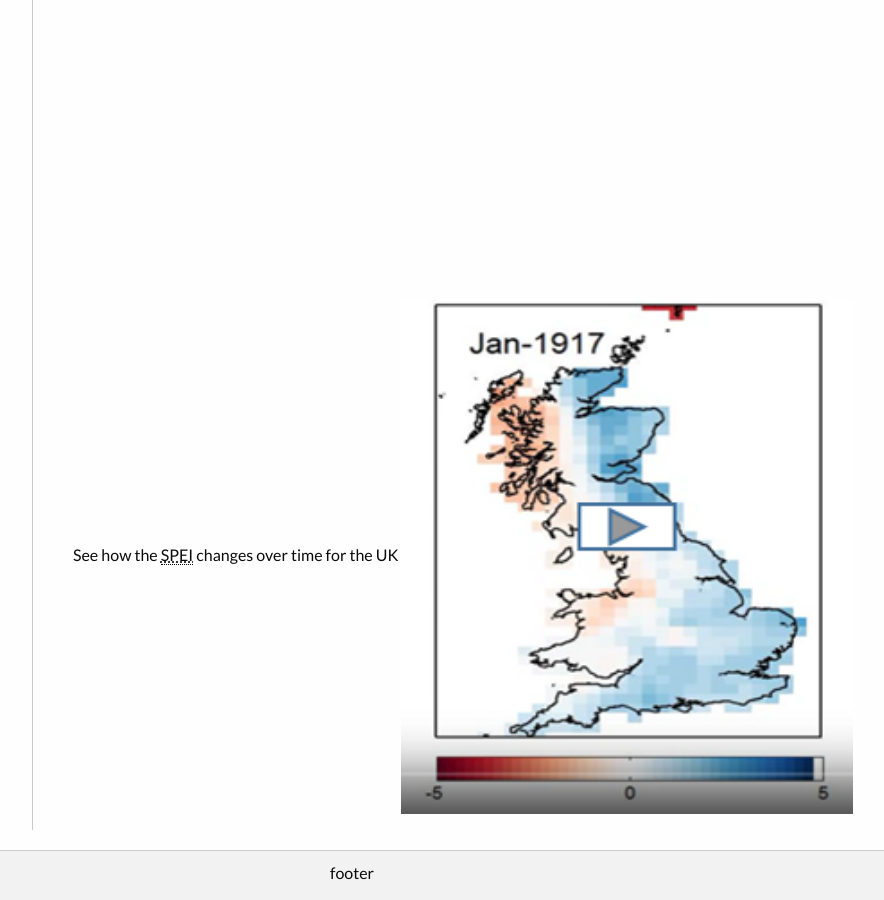
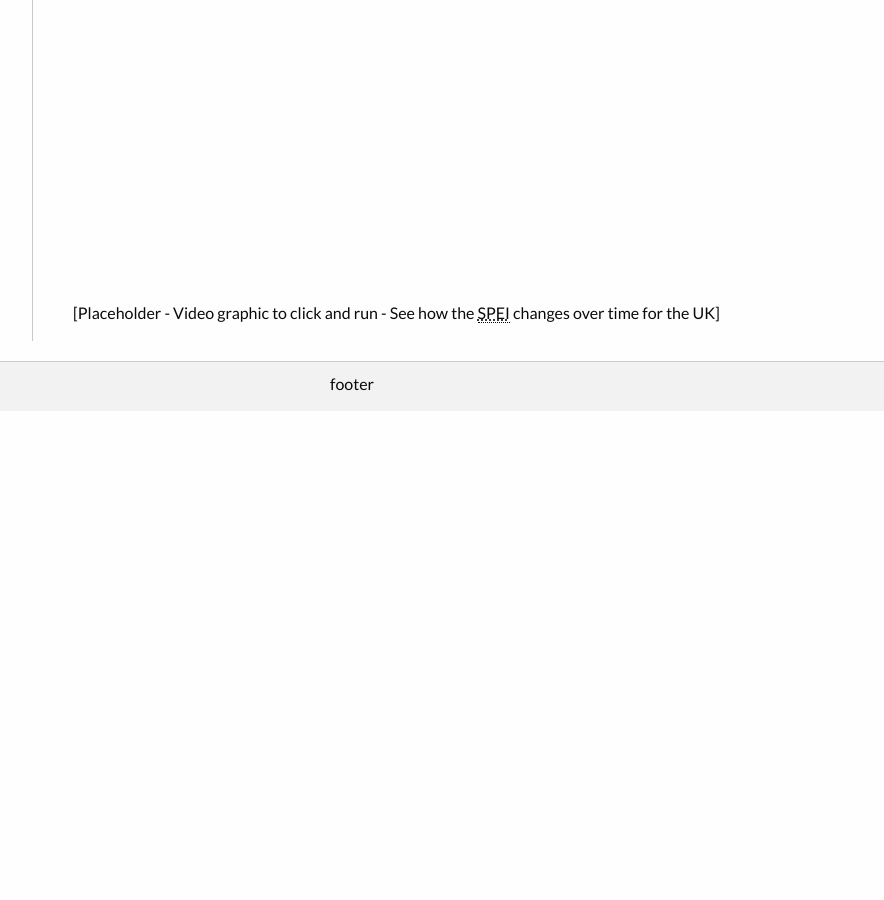
Before and after one commit to VictoriaJJ/mariusdroughtproject.org, a Jekyll site: the page built from _pages/dashboard/management/what_are_droughts.md, in a window 1280 px wide and 900 px high, scrolled down 1013 px. Shown: the whole window, without its empty margins (288-1172 px from the left). Built offline with Jekyll 4.4.1, drawn with Linux system fonts in a browser that asks for light colours; after the commit the page ends 1424 px from its top, so only the background shows below that.

Commit message:
Updated what_are_droughts.md

```diff
--- a/_pages/dashboard/management/what_are_droughts.md
+++ b/_pages/dashboard/management/what_are_droughts.md
@@ -98,8 +98,7 @@ The SPEI can be calculated for different time periods so that the dynamics of di
 <script src='{{ site.baseurl }}/assets/libs/js/stream_layers.js' type='text/javascript'> </script>
 <script src='{{ site.baseurl }}/assets/js/stacked_grouped_nbar_chart.js' type='text/javascript'> </script>
 
-See how the SPEI changes over time for the UK
-![]({{ site.baseurl}}/assets/img/SPEI_timeseries_map_placeholder.png){:width="50%"}
+[Placeholder - Video graphic to click and run - See how the SPEI changes over time for the UK]
 
 
 *[MaRIUS]: Expand MaRIUS
```
